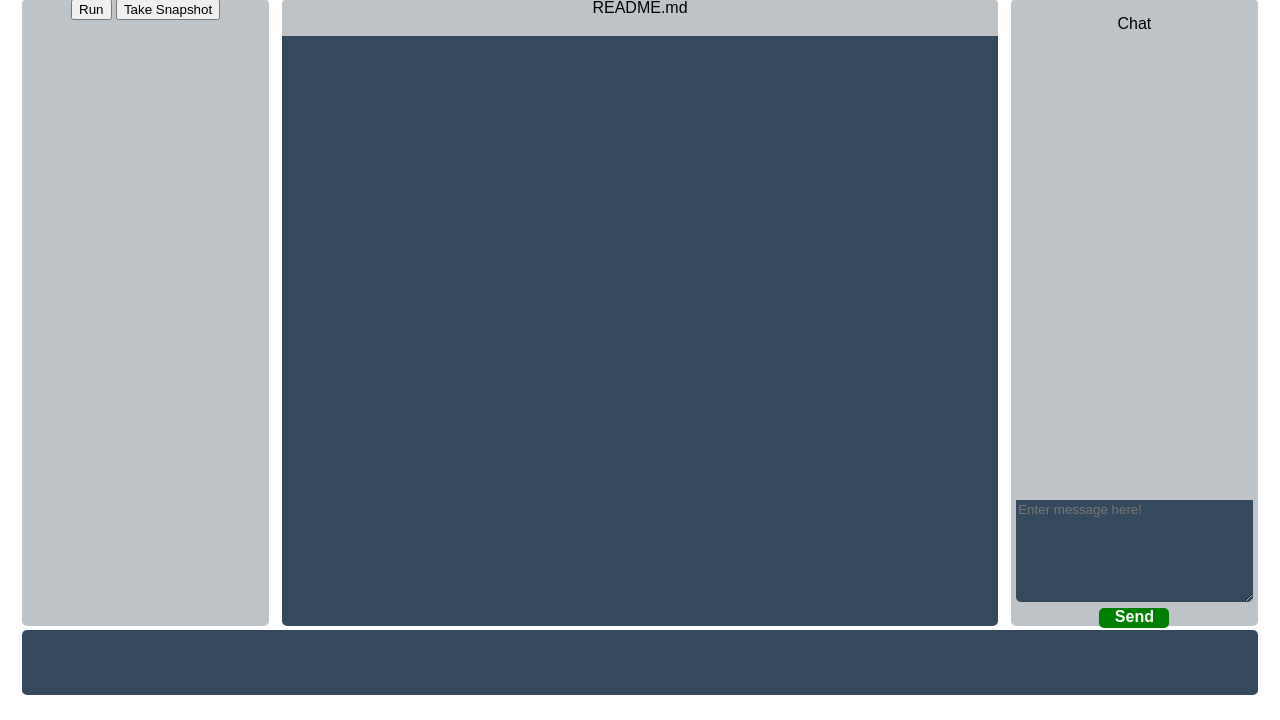
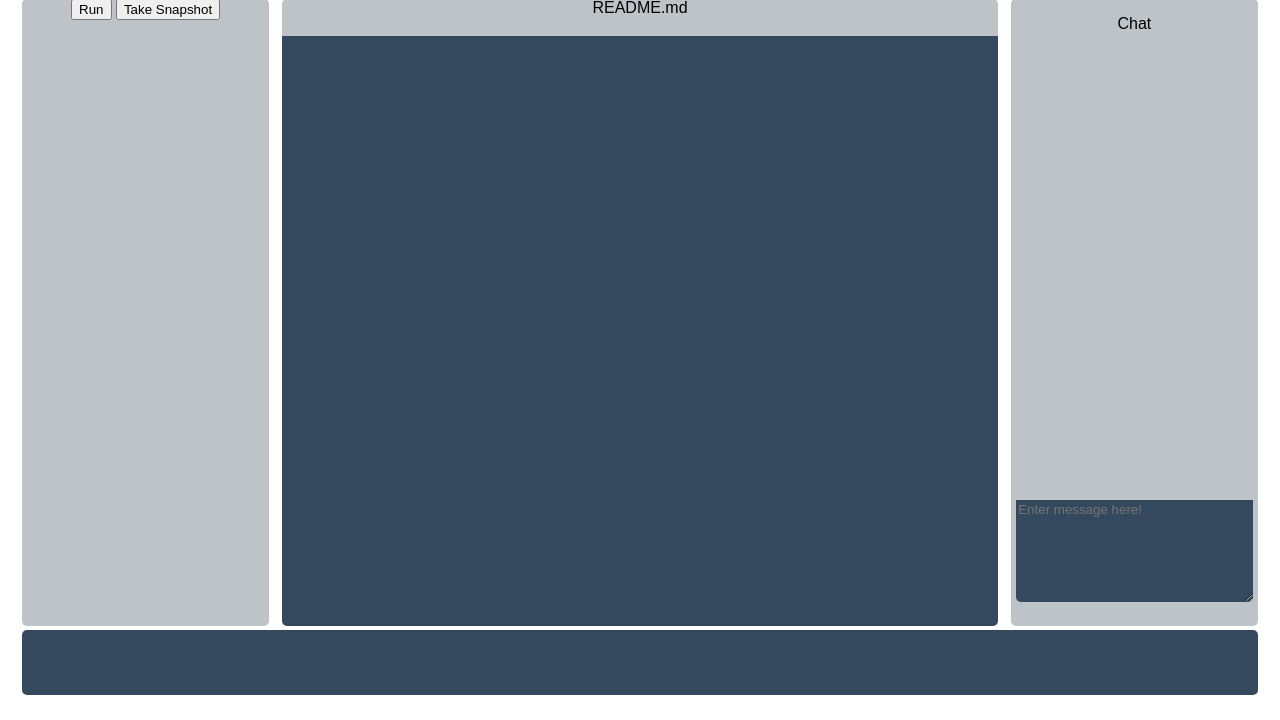
Before and after one commit to ddp34/WebIDEPodgurski2014, a Django app: page /web_ide/ in a window 1280 px wide. Shown: the part 80-800 px from the top of the page. Run offline with Django 3.2, Linux system fonts and the light colour scheme; a user stored in the database is signed in; parts of the project's set-up code (start-up, migrations or seed data) failed here and were passed over; some libraries are stand-ins or nearby versions.

Commit message:
removed unused button

```diff
--- a/webide/templates/web_ide/editor.html
+++ b/webide/templates/web_ide/editor.html
@@ -24,7 +24,6 @@
 	    <div class="chatmessagedisplay">
 	    </div>
 	    <textarea class="entrywindow" placeholder="Enter message here!"></textarea>
-          <div id = "button" >Send</div>
 	  </div>
 	</div>
 
```
